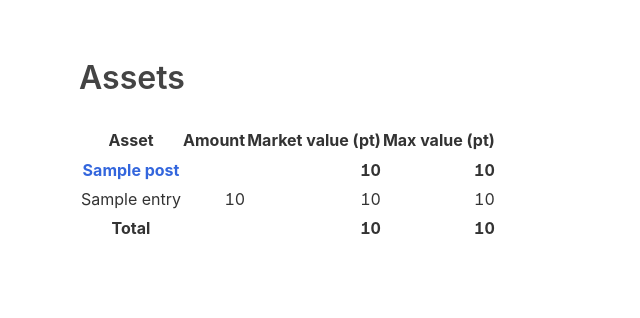
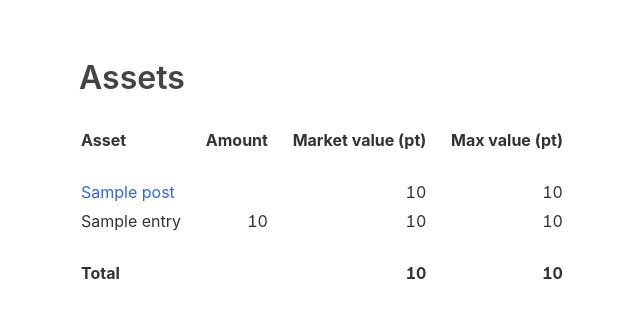
Before and after one commit to ruuda/hanson, a Flask app: template hanson/templates/assets.html in a window 1280 px wide. Shown: the part 60-378 px from the top of the page, without its empty margins (81-721 px from the left). Run offline with Flask 2, Linux system fonts and the light colour scheme; the template is opened without the code that fills it: most values are stand-ins (such as "Sample title", 1, 10 or a date in 2020); some web fonts are replaced.

Commit message:
Tweak asset report style a bit

```diff
--- a/hanson/static/style.css
+++ b/hanson/static/style.css
@@ -268,3 +268,21 @@ table.properties td {
 .outcome {
   height: 0.5rem;
 }
+
+table.asset-report th {
+  text-align: left;
+}
+
+table.asset-report th.num {
+  text-align: right;
+}
+
+table.asset-report th,
+table.asset-report td {
+  padding-right: 1.42rem;
+}
+
+table tr.post-header th,
+table tr.post-header td {
+  padding-top: 1.42rem;
+}
--- a/hanson/templates/assets.html
+++ b/hanson/templates/assets.html
@@ -5,7 +5,7 @@
 {% block body %}
 <div class="main-full main-top">
   <h1>Assets</h1>
-  <table>
+  <table class="asset-report">
     <thead>
       <tr>
         <th>Asset</th>
@@ -16,11 +16,11 @@
     </thead>
     <tbody>
     {% for post in asset_report.posts %}
-      <tr>
-        <th>{% if post.href%}<a href="{{post.href}}">{{post.name}}</a>{% else %}{{post.name}}{% endif %}</th>
-        <th></th>
-        <th class="num">{{post.market_value.amount}}</th>
-        <th class="num">{{post.max_value.amount}}</th>
+      <tr class="post-header">
+        <td>{% if post.href%}<a href="{{post.href}}">{{post.name}}</a>{% else %}{{post.name}}{% endif %}</td>
+        <td></td>
+        <td class="num">{{post.market_value.amount}}</td>
+        <td class="num">{{post.max_value.amount}}</td>
       </tr>
       {% for entry in post.entries %}
       <tr>
@@ -33,7 +33,7 @@
     {% endfor %}
     </tbody>
     <tfoot>
-      <tr>
+      <tr class="post-header">
         <th>Total</th>
         <th></th>
         <th class="num">{{asset_report.market_value.amount}}</th>
```
